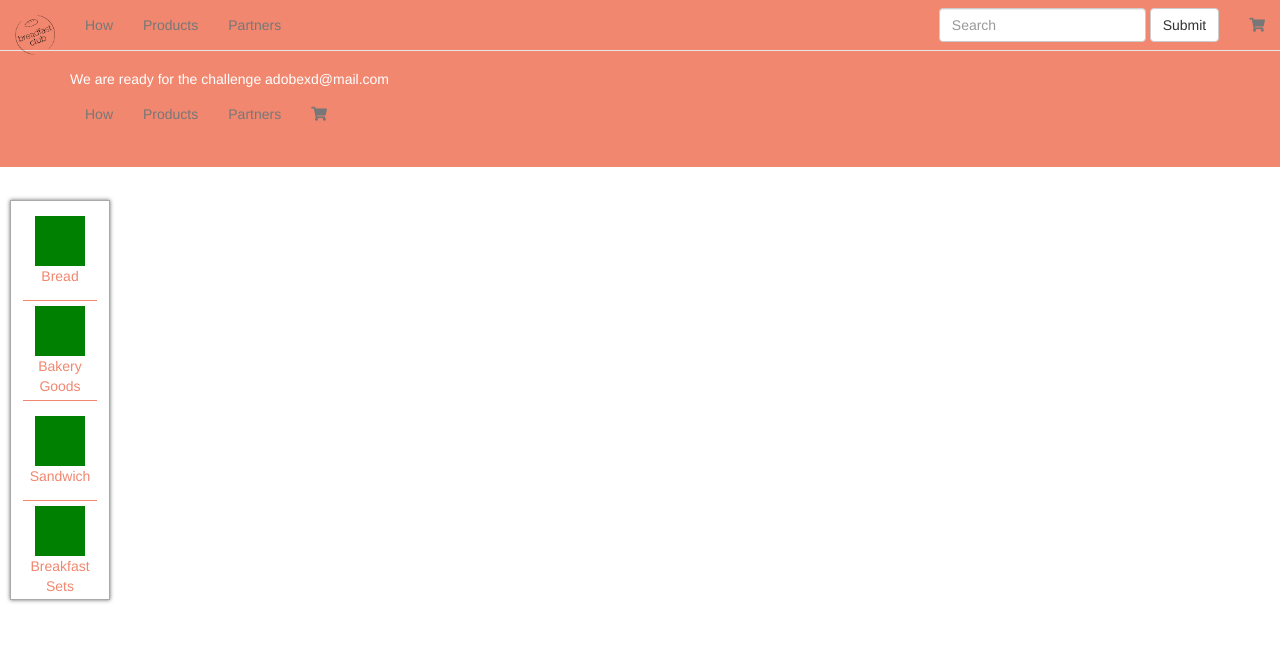
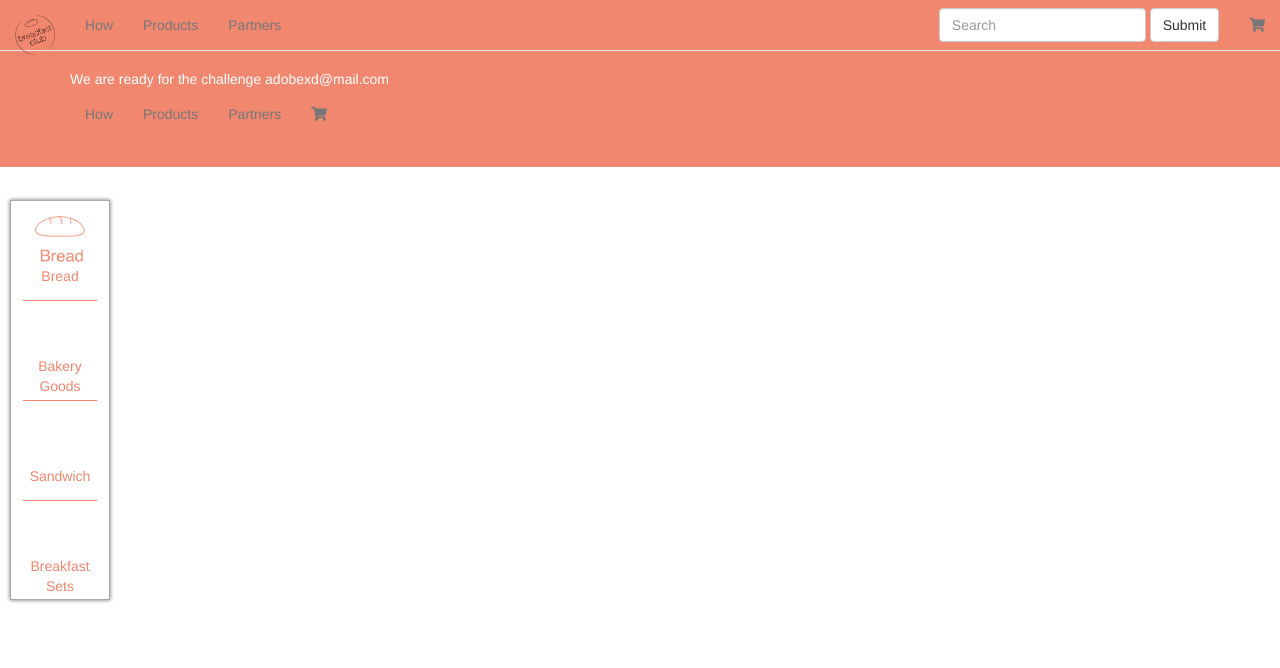
Before and after one commit to klianeva/breadfastclub, a plain HTML site: page productpage_draft.html in a window 1280 px wide. Shown: the top 668 px of the page. Drawn offline with nearby package versions, Linux system fonts and the light colour scheme; no server answers.

Commit message:
Edding the first photos to the product navbar

```diff
--- a/productpage_draft.html
+++ b/productpage_draft.html
@@ -55,14 +55,15 @@
 
           <div class="item">
               <div class="inset active">
-                  <div class="img"></div>
+                  <div class="img"> <img src="static/img/breadicon.png" style="height: 100%; z-index: 3"></div>
                   <div class="name">Bread</div>
+
               </div>
           </div>
 
           <div class="item">
               <div class="inset">
-                  <div class="img"></div>
+                  <div class="img"> </div>
                   <div class="name">Bakery Goods</div>
               </div>
           </div>
--- a/static/css/products.css
+++ b/static/css/products.css
@@ -185,7 +185,7 @@ body {
 .productnavbar .item .inset .img {
     width: 50px;
     height: 50px;
-    background: green;
+
 }
 
 .productnavbar.item.active {
```
Also changed, not shown: static/img/basket.png, static/img/basket@2x.png (deleted), static/img/bread.png (deleted), static/img/bread@2x.png (deleted), static/img/breadd.png (deleted), static/img/breadd@2x.png (deleted), static/img/breadicon.png (renamed from static/img/bread_orange@2x.png), static/img/sandwichicon.png (renamed from static/img/Sandwiches_Icon@2x.png).
